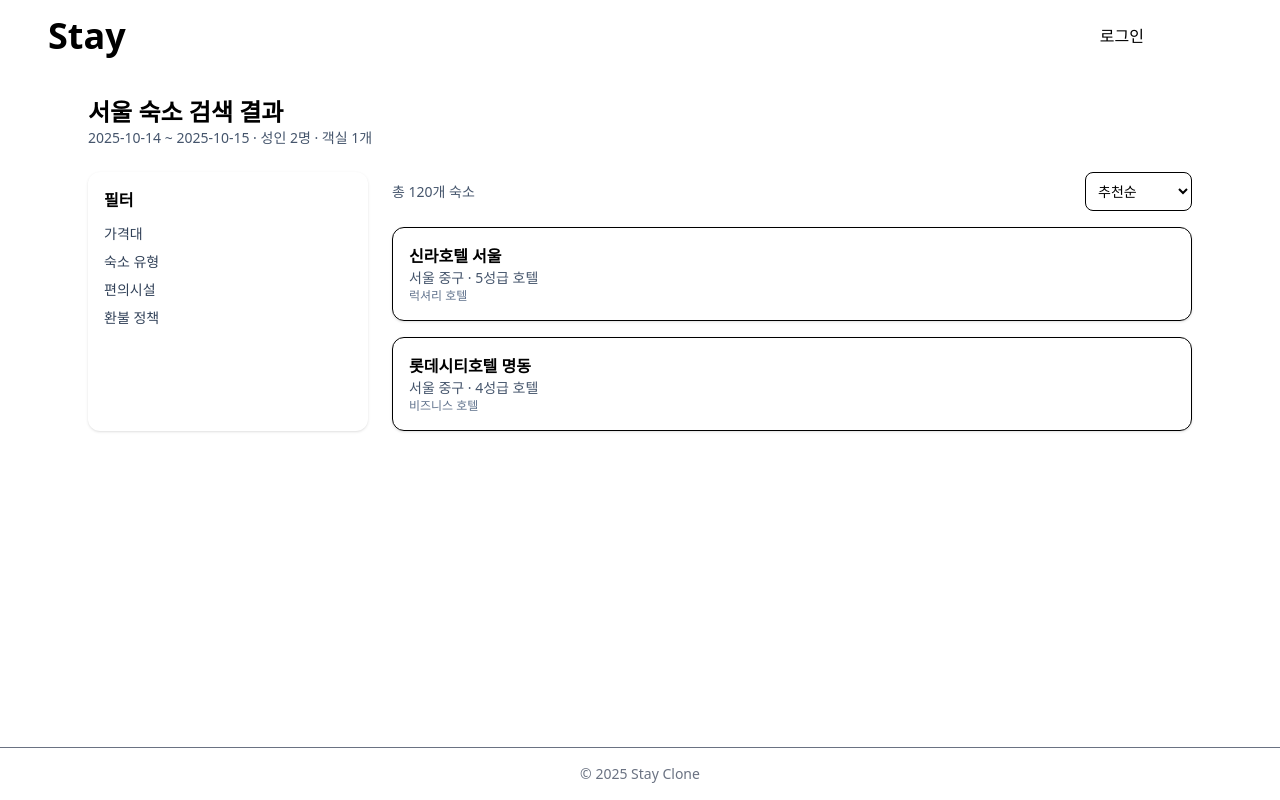
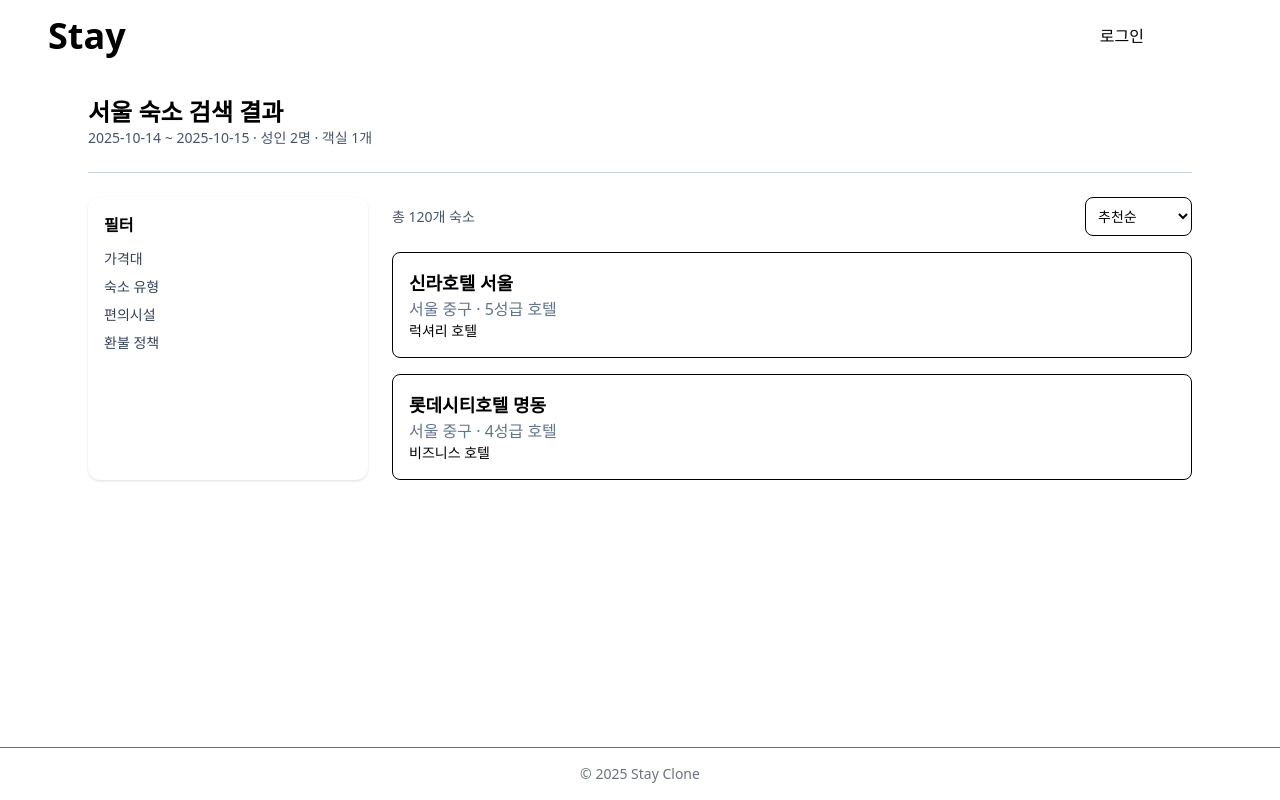
Before and after one commit to eggegg96/Stay, a React (Vite) app in the folder frontend/: page /domestic in a window 1280 px wide. Built offline with nearby package versions, Linux system fonts and the light colour scheme.

Commit message:
feat: 검색 결과 페이지 및 라우팅 구조 추가, 도시 슬러그 변환 로직 구현

```diff
--- a/frontend/src/components/HotelCard.jsx
+++ b/frontend/src/components/HotelCard.jsx
@@ -1,9 +1,14 @@
-export default function HotelCard({ name, location, desc }) {
+import { Link } from "react-router-dom";
+
+export default function HotelCard({ id, name, location, desc, type }) {
   return (
-    <div className="border rounded-xl p-4 shadow-sm">
-      <h3 className="font-bold">{name}</h3>
-      <p className="text-sm text-slate-600">{location}</p>
-      <p className="text-xs text-slate-500">{desc}</p>
-    </div>
+    <Link
+      to={`/${type}/${id}`}
+      className="block border rounded-lg p-4 hover:shadow transition"
+    >
+      <div className="text-lg font-bold">{name}</div>
+      <div className="text-slate-500">{location}</div>
+      <div className="text-sm">{desc}</div>
+    </Link>
   );
 }
--- a/frontend/src/components/ResultHeader.jsx
+++ b/frontend/src/components/ResultHeader.jsx
@@ -1,4 +1,3 @@
-// src/components/ResultHeader.jsx
 export default function ResultHeader({
   city,
   checkIn,
@@ -7,11 +6,11 @@ export default function ResultHeader({
   rooms,
 }) {
   return (
-    <header className="mb-6">
+    <div className="mb-6 pb-6 border-b border-slate-300">
       <h1 className="text-2xl font-bold">{city} 숙소 검색 결과</h1>
       <p className="text-slate-600 text-sm">
         {checkIn} ~ {checkOut} · 성인 {adults}명 · 객실 {rooms}개
       </p>
-    </header>
+    </div>
   );
 }
--- a/frontend/src/components/ResultList.jsx
+++ b/frontend/src/components/ResultList.jsx
@@ -19,7 +19,7 @@ export default function ResultList({ type, city }) {
   return (
     <div className="space-y-4">
       {MOCKS.map((h) => (
-        <HotelCard key={h.id} {...h} />
+        <HotelCard key={h.id} {...h} type={type} />
       ))}
     </div>
   );
--- a/frontend/src/main.jsx
+++ b/frontend/src/main.jsx
@@ -6,6 +6,7 @@ import Login from "./pages/Login";
 import OAuthCallback from "./pages/OAuthCallback";
 import DomesticResultsPage from "./pages/DomesticResultsPage";
 import OverseasResultsPage from "./pages/OverseasResultsPage";
+import AccommodationDetailPage from "./pages/Accommodation-DetailPage";
 
 import "./styles/globals.css";
 import "swiper/css";
@@ -18,10 +19,12 @@ const router = createBrowserRouter([
     element: <DefaultLayout />,
     children: [
       { path: "/", element: <Home /> },
-      { path: "/Login", element: <Login /> },
+      { path: "/login", element: <Login /> },
       { path: "/oauth/callback", element: <OAuthCallback /> },
       { path: "/domestic", element: <DomesticResultsPage /> },
       { path: "/overseas", element: <OverseasResultsPage /> },
+      { path: "/domestic/:id", element: <AccommodationDetailPage /> },
+      { path: "/overseas/:id", element: <AccommodationDetailPage /> },
     ],
   },
 ]);
--- /dev/null
+++ b/frontend/src/pages/Accommodation-DetailPage.jsx
@@ -0,0 +1,15 @@
+import { useParams, useMatch } from "react-router-dom";
+
+export default function AccommodationDetailPage() {
+  const { id } = useParams();
+  const isDomestic = !!useMatch("/domestic/:id");
+
+  return (
+    <section className="max-w-6xl mx-auto p-6">
+      <h1 className="text-2xl font-bold">
+        {isDomestic ? "국내 숙소" : "해외 숙소"} 상세
+      </h1>
+      <p>숙소 ID: {id}</p>
+    </section>
+  );
+}
--- a/frontend/src/pages/DomesticResultsPage.jsx
+++ b/frontend/src/pages/DomesticResultsPage.jsx
@@ -4,21 +4,32 @@ import Filters from "../components/Filters";
 import SortBar from "../components/SortBar";
 import ResultList from "../components/ResultList";
 
-const SLUG_TO_LABEL = { seoul: "서울" /* ...생략... */ };
+// 내부용: 문자열을 슬러그로 변환
+function toSlug(s = "") {
+  return String(s)
+    .trim()
+    .replace(/\s+/g, " ")
+    .toLowerCase()
+    .replace(/\s/g, "-");
+}
 
 export default function DomesticResultsPage() {
   const [params] = useSearchParams();
+
+  // 화면 표시는 사용자가 입력한 그대로
   const city = params.get("city") || "서울";
+  // 내부 처리(필터·API)만 슬러그 사용
+  const citySlug = toSlug(city);
+
   const checkIn = params.get("checkIn") || "2025-10-14";
   const checkOut = params.get("checkOut") || "2025-10-15";
-  const adults = params.get("adults") || 2;
-  const rooms = params.get("rooms") || 1;
-  const displayCity = SLUG_TO_LABEL[city] || city;
+  const adults = Number(params.get("adults") || 2);
+  const rooms = Number(params.get("rooms") || 1);
 
   return (
     <section className="max-w-6xl mx-auto p-6">
       <ResultHeader
-        city={displayCity}
+        city={city} // ← 그대로 노출: "도쿄" 입력하면 "도쿄"로 보임
         checkIn={checkIn}
         checkOut={checkOut}
         adults={adults}
@@ -28,7 +39,7 @@ export default function DomesticResultsPage() {
         <Filters type="domestic" />
         <div>
           <SortBar total={120} />
-          <ResultList type="domestic" city={city} />
+          <ResultList type="domestic" city={citySlug} /> {/* 내부용 */}
         </div>
       </div>
     </section>
--- a/frontend/src/pages/Home.jsx
+++ b/frontend/src/pages/Home.jsx
@@ -9,21 +9,6 @@ import "react-date-range/dist/theme/default.css";
 import Hot from "../components/HotAccommodation";
 import Event from "../components/Event";
 import HotPoint from "../components/Hotpoint";
-
-const CITY_SLUG = {
-  서울: "seoul",
-  제주도: "jeju",
-  부산: "busan",
-  강릉: "gangneung",
-  인천: "incheon",
-  경주: "gyeongju",
-  도쿄: "tokyo",
-  오사카: "osaka",
-  후쿠오카: "fukuoka",
-  다낭: "danang",
-  나트랑: "nha-trang",
-  괌: "guam",
-};
 
 export default function Home() {
   const categories = ["국내 숙소", "해외 숙소"];
@@ -57,18 +42,27 @@ export default function Home() {
 
   const checkIn = format(range[0].startDate, "yyyy-MM-dd");
   const checkOut = format(range[0].endDate, "yyyy-MM-dd");
-  const isValid = !!CITY_SLUG[keyword.trim()] && !!checkIn;
+  const isValid = keyword.trim().length > 0; // ✅ 빈 문자열만 막기
+
+  function toSlug(s = "") {
+    return String(s)
+      .trim()
+      .replace(/\s+/g, " ")
+      .toLowerCase()
+      .replace(/\s/g, "-");
+  }
 
   const handleSearch = () => {
     if (!isValid) return;
     const base = active === "해외 숙소" ? "overseas" : "domestic";
-    const slug = CITY_SLUG[keyword.trim()];
     const qs = new URLSearchParams({
-      city: slug,
+      city: keyword.trim(), // ✅ 사용자가 입력한 그대로 보냄
       checkIn,
       checkOut,
       adults,
       rooms,
+      // 필요하면 citySlug도 함께 보낼 수 있음:
+      // citySlug: toSlug(keyword.trim()),
     }).toString();
     nav(`/${base}?${qs}`);
   };
@@ -110,11 +104,7 @@ export default function Home() {
                 <div className="grid grid-cols-1 sm:grid-cols-5 gap-2">
                   {/* 도시 입력 */}
                   <input
-                    className={`col-span-2 p-3 border rounded-lg ${
-                      keyword && !CITY_SLUG[keyword.trim()]
-                        ? "border-red-500"
-                        : ""
-                    }`}
+                    className="col-span-2 p-3 border rounded-lg"
                     type="text"
                     placeholder="도시를 입력하세요 예) 서울 도쿄 부산"
                     value={keyword}
@@ -159,7 +149,7 @@ export default function Home() {
 
                   {/* 인원 선택 */}
                   <select
-                    className="p-3 border rounded-lg cursor-pointer hover:bg-gray-200"
+                    className="p-3 border rounded-lg cursor-pointer"
                     value={adults}
                     onChange={(e) => setAdults(e.target.value)}
                   >
--- a/frontend/src/pages/OverseasResultsPage.jsx
+++ b/frontend/src/pages/OverseasResultsPage.jsx
@@ -4,34 +4,39 @@ import Filters from "../components/Filters";
 import SortBar from "../components/SortBar";
 import ResultList from "../components/ResultList";
 
+function toSlug(s = "") {
+  return String(s)
+    .trim()
+    .replace(/\s+/g, " ")
+    .toLowerCase()
+    .replace(/\s/g, "-");
+}
+
 export default function OverseasResultsPage() {
   const [params] = useSearchParams();
-  const city = params.get("city") || "도쿄";
+
+  const city = params.get("city") || "도쿄"; // ← 사용자 입력 그대로 표시용
+  const citySlug = toSlug(city); // ← 내부용
+
   const checkIn = params.get("checkIn") || "2025-10-14";
   const checkOut = params.get("checkOut") || "2025-10-15";
-  const adults = params.get("adults") || 2;
-  const rooms = params.get("rooms") || 1;
+  const adults = Number(params.get("adults") || 2);
+  const rooms = Number(params.get("rooms") || 1);
 
   return (
     <section className="max-w-6xl mx-auto p-6">
-      {/* 상단 검색 요약 */}
       <ResultHeader
-        city={city}
+        city={city} // "tokyo"로 들어오면 tokyo, "도쿄"로 들어오면 도쿄 그대로 표시
         checkIn={checkIn}
         checkOut={checkOut}
         adults={adults}
         rooms={rooms}
       />
-
-      {/* 본문 레이아웃 */}
       <div className="grid grid-cols-1 lg:grid-cols-[280px_1fr] gap-6">
-        {/* 좌측 필터 */}
         <Filters type="overseas" />
-
-        {/* 우측 결과 */}
         <div>
-          <SortBar total={85} />
-          <ResultList type="overseas" city={city} />
+          <SortBar total={85} /> {/* 총 숙소 개수는 임의로 넣음 */}
+          <ResultList type="overseas" city={citySlug} />
         </div>
       </div>
     </section>
```
